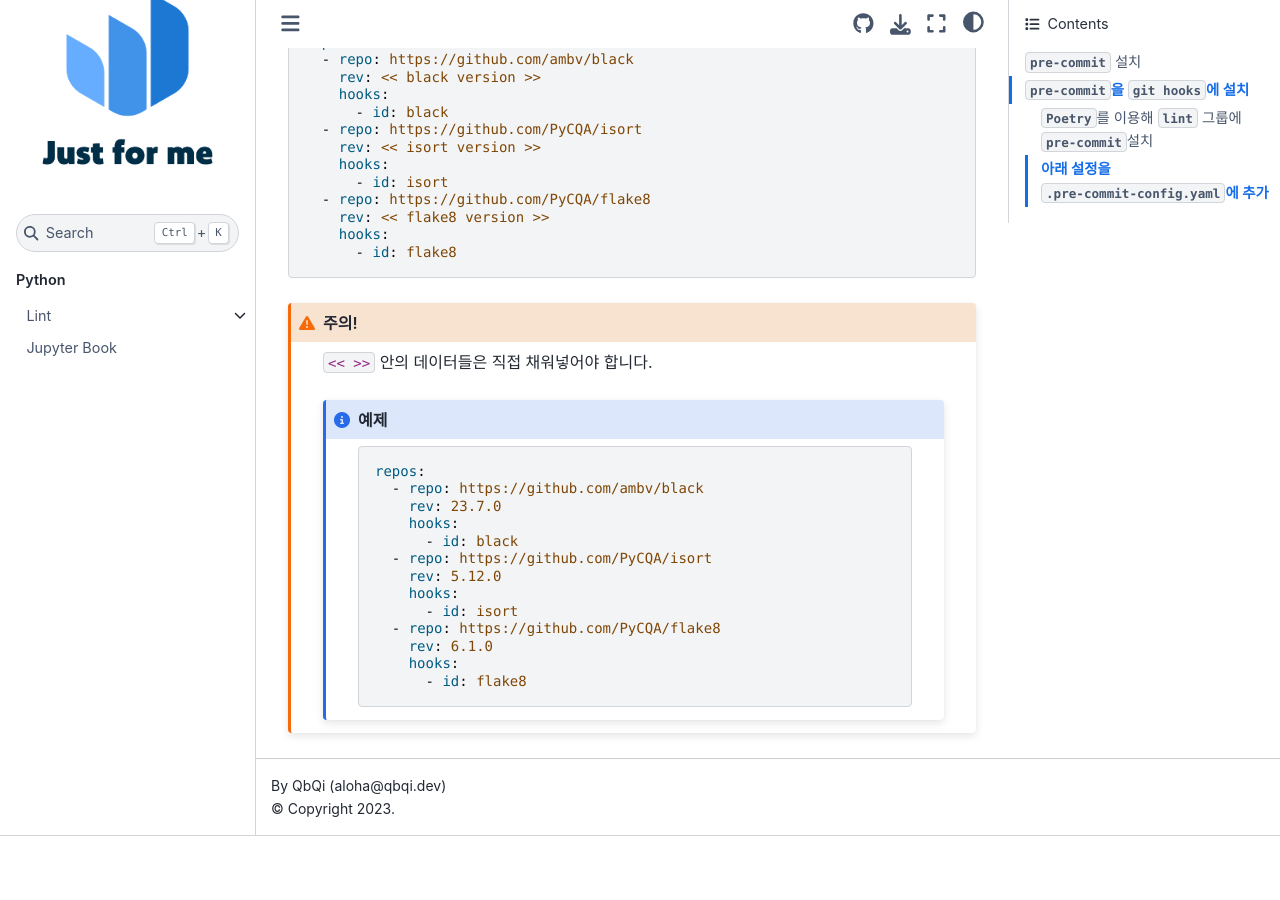
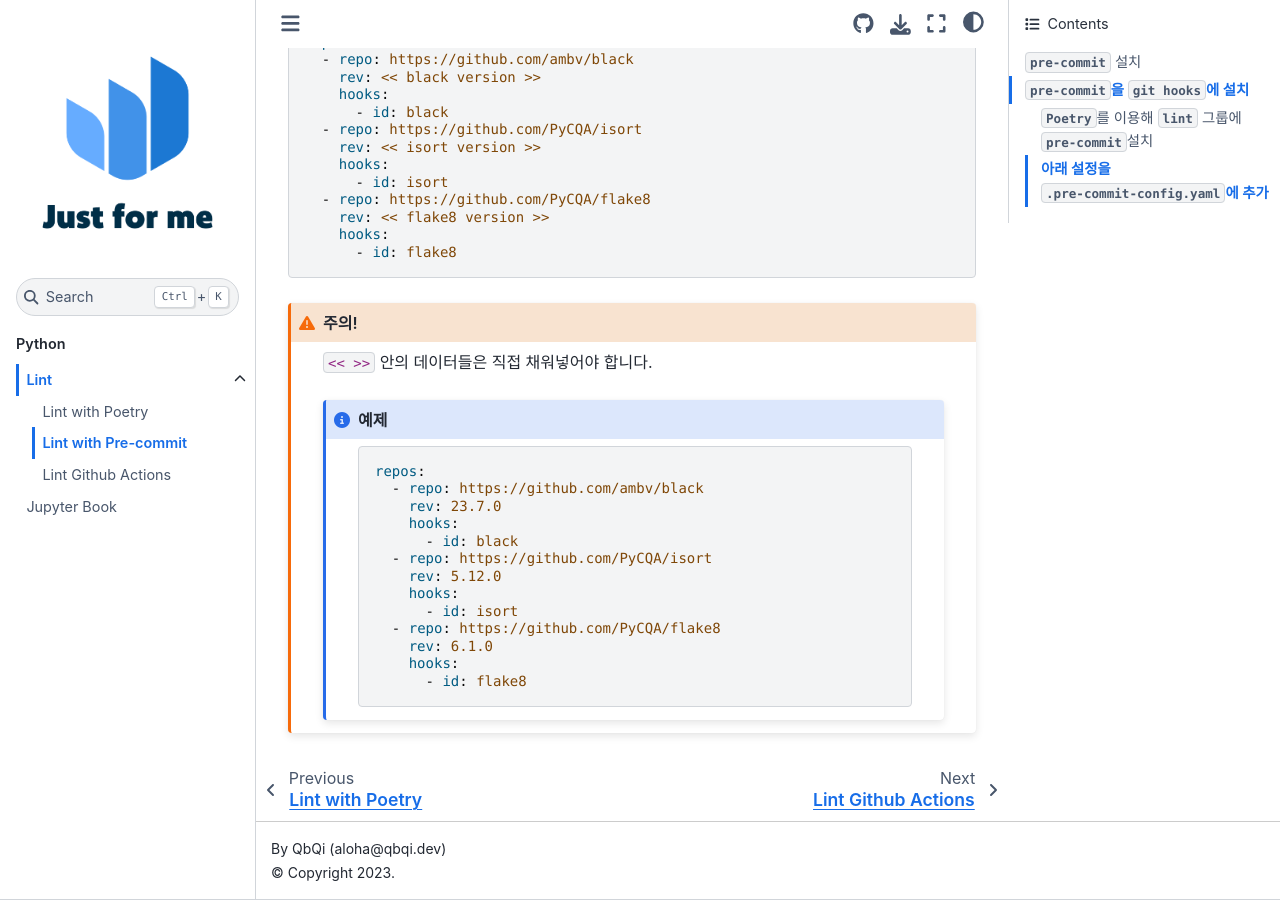
Before and after one commit to QbQi/Just-for-me, a Jupyter Book: the page built from docs/python/lint/pre_commit.md, in a window 1280 px wide and 900 px high, scrolled down 637 px. Built offline with Jupyter Book 1.0.4 settings and Sphinx 7.4.7 and the Sphinx Book theme 1.1.4, drawn with Linux system fonts in a browser that asks for light colours; before the commit the page ends 1473 px from its top, so only the background shows below that.

```diff
--- a/docs/_toc.yml
+++ b/docs/_toc.yml
@@ -8,5 +8,6 @@
   - file: python/lint/index
     sections:
     - file: python/lint/poetry
+    - file: python/lint/pre_commit
     - file: python/lint/github_actions
   - file: python/jupyter_book/index
```
